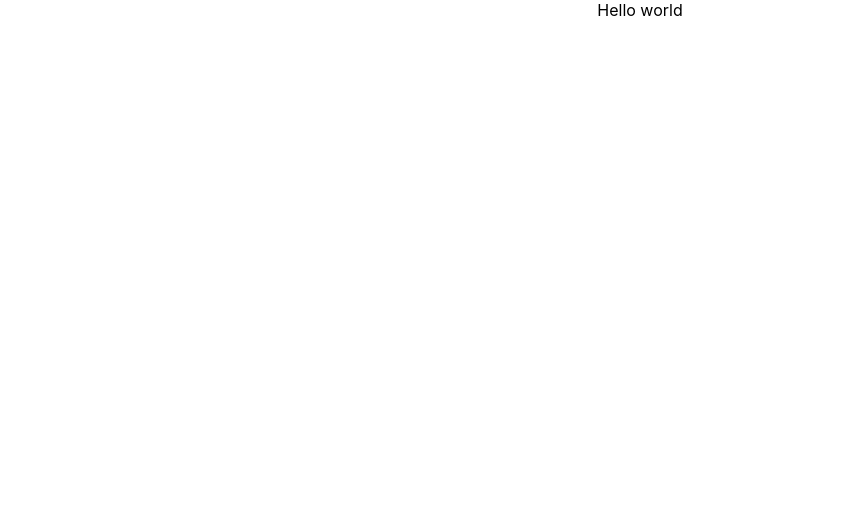
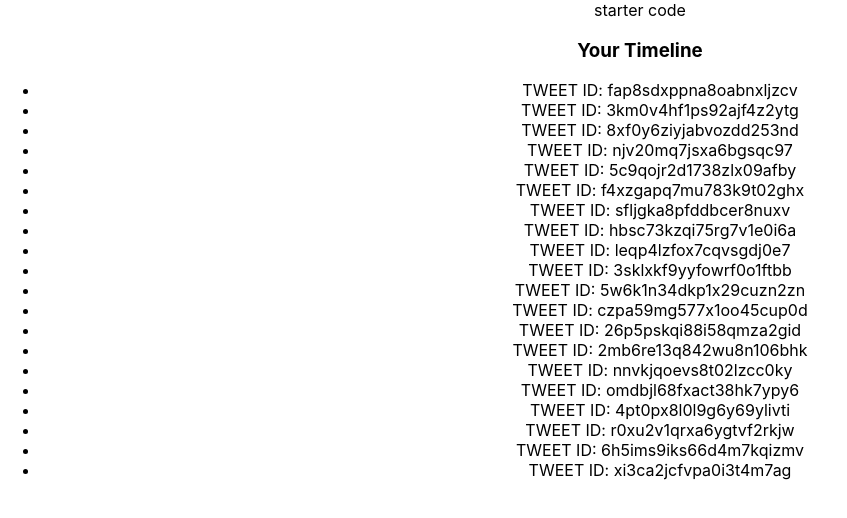
Before and after one commit to asaadb/redux-twitter-app, a React (Create React App) app: page / in a window 1280 px wide. Shown: the top 518 px of the page, without its empty margins (0-847 px from the left). Built offline with nearby package versions, Linux system fonts and the light colour scheme.

Commit message:
Feat: Create the Dashboard component
It renders the tweets ids

```diff
--- a/src/components/App.js
+++ b/src/components/App.js
@@ -1,18 +1,25 @@
-import React, { Component } from 'react';
-import '../App.css';
-import { handleInitialData } from '../actions/shared'
-import { connect } from 'react-redux'
+import React, { Component } from "react";
+import "../App.css";
+import { handleInitialData } from "../actions/shared";
+import { connect } from "react-redux";
+import Dashboard from "./Dashboard";
 class App extends Component {
-  componentDidMount () {
+  componentDidMount() {
     this.props.dispatch(handleInitialData());
   }
   render() {
     return (
       <div className="App">
-      Hello world
+        starter code
+        {this.props.loading === true ? null : <Dashboard />}
       </div>
     );
   }
 }
 
-export default connect()(App);
+function mapStateToProps({ authedUser }) {
+  return {
+    loading: authedUser === null
+  };
+}
+export default connect(mapStateToProps)(App);
--- /dev/null
+++ b/src/components/Dashboard.js
@@ -0,0 +1,28 @@
+import React, { Component } from 'react'
+import { connect } from 'react-redux'
+
+class Dashboard extends Component {
+  render() {
+    return (
+      <div>
+        <h3 className='center'>Your Timeline</h3>
+        <ul className='dashboard-list'>
+          {this.props.tweetIds.map((id) => (
+            <li key={id}>
+              <div>TWEET ID: {id}</div>
+            </li>
+          ))}
+        </ul>
+      </div>
+    )
+  }
+}
+
+function mapStateToProps ({ tweets }) {
+  return {
+    tweetIds: Object.keys(tweets)
+      .sort((a,b) => tweets[b].timestamp - tweets[a].timestamp)
+  }
+}
+
+export default connect(mapStateToProps)(Dashboard)
```
